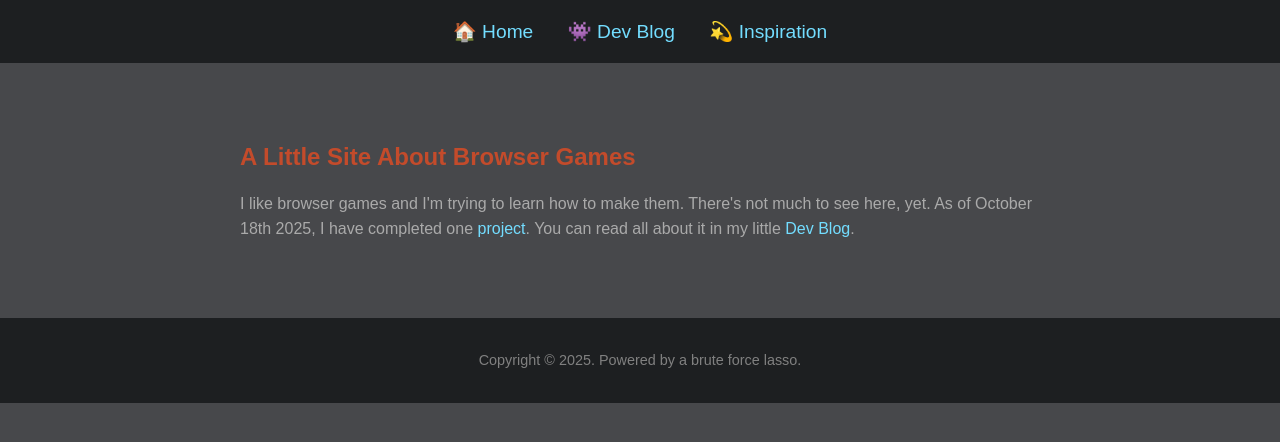
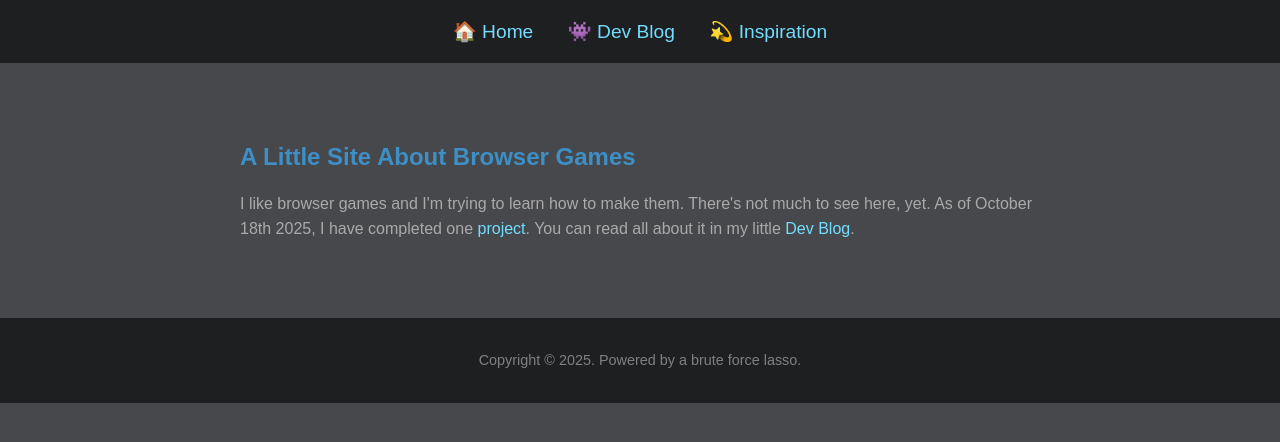
Before and after one commit to JVGorf/web, a plain HTML site: page index.html in a window 1280 px wide. Drawn offline with Linux system fonts and the light colour scheme.

Commit message:
Add files via upload

```diff
--- a/style.css
+++ b/style.css
@@ -18,7 +18,7 @@ h1 {
 }
 
 h1, h2, h3, h4, h5 {
-    color: #c34b2b; /* 85a300 e3bc5e */
+    color: #3d8fc6; /* 85a300 e3bc5e */
 }
 
 nav a {
```
